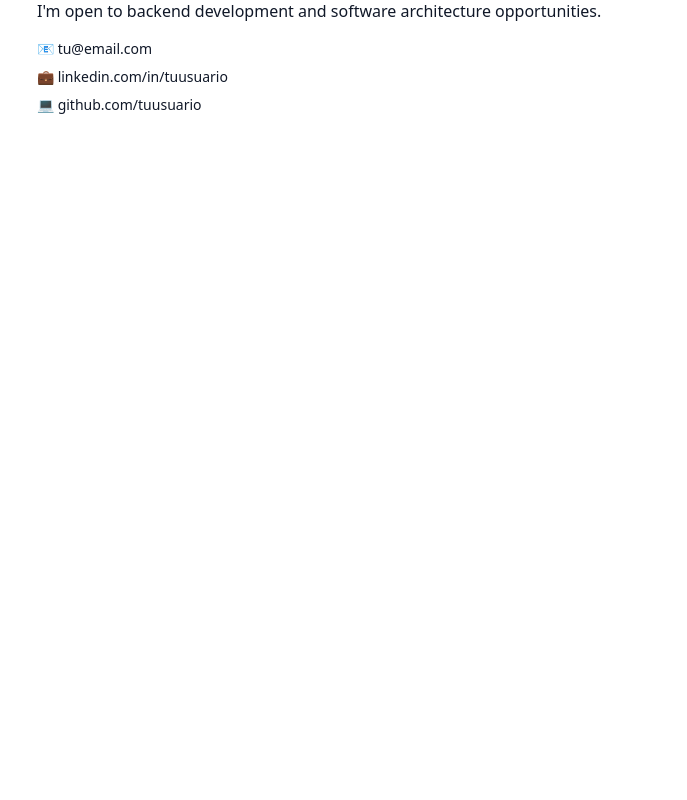
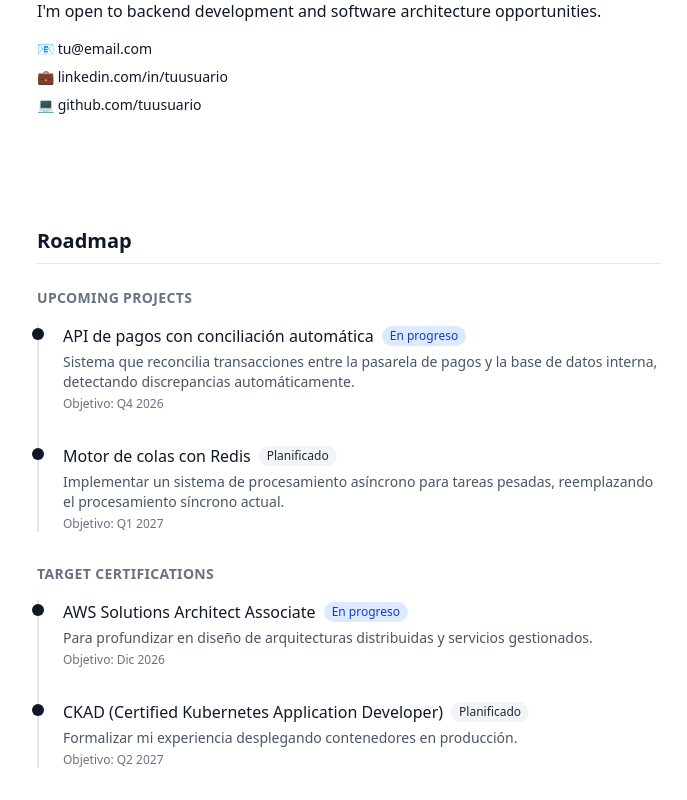
Before and after one commit to GodNoden/noe-new-portfolio, a Next.js app: page / in a window 1280 px wide. Shown: the part 805-1605 px from the top of the page, without its empty margins (459-1146 px from the left). Before the commit the page ends 1000 px from the top, so only its background shows below. Built offline with nearby package versions, Linux system fonts and the light colour scheme.

Commit message:
Added roadmap, and fixed darktheme first click

```diff
--- /dev/null
+++ b/app/components/RoadmapItem.tsx
@@ -0,0 +1,44 @@
+import { RoadmapItem as RoadmapItemType, RoadmapStatus } from '@/app/lib/roadmap';
+
+const statusConfig: Record<RoadmapStatus, { label: string; className: string; }> = {
+    completed: {
+        label: 'Completado',
+        className: 'bg-green-100 text-green-800 dark:bg-green-900 dark:text-green-200',
+    },
+    'in-progress': {
+        label: 'En progreso',
+        className: 'bg-blue-100 text-blue-800 dark:bg-blue-900 dark:text-blue-200',
+    },
+    planned: {
+        label: 'Planificado',
+        className: 'bg-gray-100 text-gray-800 dark:bg-gray-800 dark:text-gray-300',
+    },
+};
+
+export default function RoadmapItemCard({ item }: { item: RoadmapItemType; }) {
+    const status = statusConfig[item.status];
+
+    return (
+        <div className="relative pl-6 pb-8 border-l-2 border-gray-200 dark:border-gray-700 last:pb-0">
+            {/* Punto del timeline */}
+            <span className="absolute -left-1.75 top-1 w-3 h-3 rounded-full bg-gray-900 dark:bg-gray-100" />
+
+            <div className="flex flex-wrap items-center gap-2 mb-1">
+                <h3 className="font-medium text-gray-900 dark:text-gray-100">
+                    {item.title}
+                </h3>
+                <span className={`text-xs px-2 py-0.5 rounded-full font-medium ${status.className}`}>
+                    {status.label}
+                </span>
+            </div>
+
+            <p className="text-sm text-gray-600 dark:text-gray-400 mb-1">
+                {item.description}
+            </p>
+
+            <p className="text-xs text-gray-500 dark:text-gray-500">
+                Objetivo: {item.targetDate}
+            </p>
+        </div>
+    );
+}
--- a/components/ui/ThemeToggle.tsx
+++ b/app/components/ThemeToggle.tsx
@@ -4,23 +4,18 @@ import { useTheme } from 'next-themes';
 import { useSyncExternalStore } from 'react';
 import { Switch } from '@/components/ui/switch';
 
-// Esto le dice a React cómo suscribirse al tema y cómo obtener el valor actual
-// sin causar mismatches entre servidor y cliente.
 const emptySubscribe = () => () => { };
 
 export default function ThemeToggle() {
-    const { theme, setTheme } = useTheme();
+    const { resolvedTheme, setTheme } = useTheme();
 
-    // useSyncExternalStore resuelve el problema de hidratación
-    // En el servidor devuelve null, en el cliente devuelve el tema real
     const mounted = useSyncExternalStore(
         emptySubscribe,
-        () => true,   // valor en el cliente
-        () => false   // valor en el servidor
+        () => true,
+        () => false
     );
 
-    // Mientras no esté montado, renderiza un placeholder del mismo tamaño
-    // para evitar layout shift (salto visual)
+
     if (!mounted) {
         return <div className="h-5 w-13" />;
     }
@@ -29,7 +24,7 @@ export default function ThemeToggle() {
         <div className="flex items-center gap-2">
             <span className="text-sm">☀️</span>
             <Switch
-                checked={theme === 'dark'}
+                checked={resolvedTheme === 'dark'}
                 onCheckedChange={(checked) => setTheme(checked ? 'dark' : 'light')}
                 aria-label="Cambiar tema"
             />
--- a/app/layout.tsx
+++ b/app/layout.tsx
@@ -1,10 +1,10 @@
 import type { Metadata } from "next";
 import { Geist, Geist_Mono } from "next/font/google";
 import "./globals.css";
-import ThemeToggle from "@/components/ui/ThemeToggle"
+import ThemeToggle from "@/app/components/ThemeToggle"
 import { ThemeProvider } from "next-themes";
 import { LanguageProvider } from "./lib/context";
-import LanguageSelector from "@/components/ui/LanguageSelector";
+import LanguageSelector from "@/app/components/LanguageSelector";
 
 const geistSans = Geist({
   variable: "--font-geist-sans",
--- /dev/null
+++ b/app/lib/roadmap.ts
@@ -0,0 +1,40 @@
+// lib/roadmap.ts
+export type RoadmapStatus = 'completed' | 'in-progress' | 'planned';
+
+export type RoadmapItem = {
+    title: string;
+    description: string;
+    status: RoadmapStatus;
+    targetDate: string;
+    url?: string;
+};
+
+export const futureProjects: RoadmapItem[] = [
+    {
+        title: 'API de pagos con conciliación automática',
+        description: 'Sistema que reconcilia transacciones entre la pasarela de pagos y la base de datos interna, detectando discrepancias automáticamente.',
+        status: 'in-progress',
+        targetDate: 'Q4 2026',
+    },
+    {
+        title: 'Motor de colas con Redis',
+        description: 'Implementar un sistema de procesamiento asíncrono para tareas pesadas, reemplazando el procesamiento síncrono actual.',
+        status: 'planned',
+        targetDate: 'Q1 2027',
+    },
+];
+
+export const targetCertifications: RoadmapItem[] = [
+    {
+        title: 'AWS Solutions Architect Associate',
+        description: 'Para profundizar en diseño de arquitecturas distribuidas y servicios gestionados.',
+        status: 'in-progress',
+        targetDate: 'Dic 2026',
+    },
+    {
+        title: 'CKAD (Certified Kubernetes Application Developer)',
+        description: 'Formalizar mi experiencia desplegando contenedores en producción.',
+        status: 'planned',
+        targetDate: 'Q2 2027',
+    },
+];
--- a/app/lib/translations.ts
+++ b/app/lib/translations.ts
@@ -29,6 +29,12 @@ export const translations = {
         contact: {
             title: "Contact",
             intro: "I'm open to backend development and software architecture opportunities.",
+        },
+        roadmap: {
+            title: 'Roadmap',
+            nav: 'Roadmap',
+            projects: 'Upcoming projects',
+            certifications: 'Target certifications',
         },
     },
     es: {
@@ -62,6 +68,12 @@ export const translations = {
             title: "Contacto",
             intro: "Estoy abierto a oportunidades en desarrollo backend y arquitectura de software.",
         },
+        roadmap: {
+            title: 'Roadmap',
+            nav: 'Roadmap',
+            projects: 'Proyectos futuros',
+            certifications: 'Certificaciones en mira',
+        },
     },
     fr: {
         name: "Noe Ixmak Quezada Torres",
@@ -94,6 +106,12 @@ export const translations = {
             title: "Contact",
             intro: "Je suis ouvert aux opportunités en développement backend et architecture logicielle.",
         },
+        roadmap: {
+            title: 'Roadmap',
+            nav: 'Roadmap',
+            projects: 'Projets à venir',
+            certifications: 'Certifications visées',
+        },
     },
 } as const;
 
--- a/app/page.tsx
+++ b/app/page.tsx
@@ -1,16 +1,13 @@
 'use client';
 import Link from 'next/link';
 import { useTranslation } from './lib/context';
+import RoadmapItemCard from './components/RoadmapItem';
+import { futureProjects, targetCertifications } from './lib/roadmap';
 
 export default function Home() {
   const { t } = useTranslation();
 
   return (
-    // <div className="flex flex-col flex-1 items-center justify-center bg-zinc-50 font-sans dark:bg-black">
-    //   <main className="flex flex-1 w-full max-w-3xl flex-col items-center justify-between py-32 px-16 bg-white dark:bg-black sm:items-start">
-
-    //   </main>
-    // </div>
     <div className="grid grid-cols-1 md:grid-cols-12 gap-8 md:gap-12">
 
       <aside className="md:col-span-4 md:sticky md:top-8 h-fit space-y-6">
@@ -25,6 +22,7 @@ export default function Home() {
           <Link href="#projects">{t.nav.projects}</Link>
           <Link href="#stack">{t.nav.stack}</Link>
           <Link href="#contact">{t.nav.contact}</Link>
+          <Link href="#roadmap">{t.roadmap.nav}</Link>
         </nav>
       </aside>
 
@@ -101,6 +99,38 @@ export default function Home() {
           </div>
         </section>
 
+        <section id="roadmap" className="scroll-mt-8">
+          <h2 className="text-xl font-semibold mb-6 border-b border-gray-200 dark:border-gray-800 pb-2">
+            {t.roadmap.title}
+          </h2>
+
+          <div className="space-y-8">
+            {/* Proyectos futuros */}
+            <div>
+              <h3 className="text-sm font-semibold uppercase tracking-wide text-gray-500 dark:text-gray-400 mb-4">
+                {t.roadmap.projects}
+              </h3>
+              <div className="space-y-0">
+                {futureProjects.map((item) => (
+                  <RoadmapItemCard key={item.title} item={item} />
+                ))}
+              </div>
+            </div>
+
+            {/* Certificaciones */}
+            <div>
+              <h3 className="text-sm font-semibold uppercase tracking-wide text-gray-500 dark:text-gray-400 mb-4">
+                {t.roadmap.certifications}
+              </h3>
+              <div className="space-y-0">
+                {targetCertifications.map((item) => (
+                  <RoadmapItemCard key={item.title} item={item} />
+                ))}
+              </div>
+            </div>
+          </div>
+        </section>
+
       </div>
     </div>
   );
```
Also changed, not shown: app/components/LanguageSelector.tsx (renamed from components/ui/LanguageSelector.tsx).
